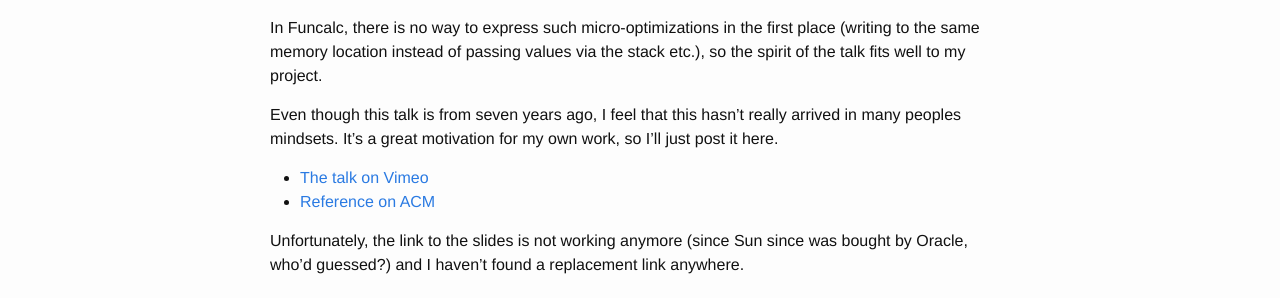
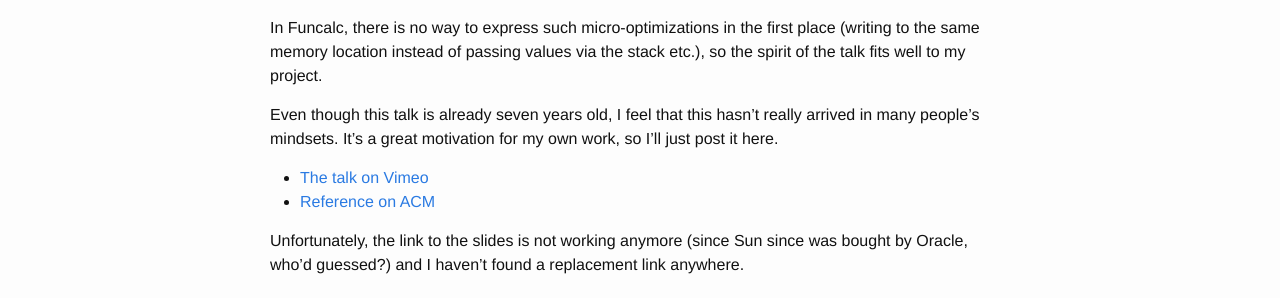
Before and after one commit to fbie/fbie.github.io, a Jekyll site: the page built from _posts/2016-04-07-data-structures-for-parallel-exec.md, in a window 1280 px wide. Shown: the part 363-661 px from the top of the page. Built offline with Jekyll 4.4.1, drawn with Linux system fonts in a browser that asks for light colours.

Commit message:
fix language

```diff
--- a/_posts/2016-04-07-data-structures-for-parallel-exec.md
+++ b/_posts/2016-04-07-data-structures-for-parallel-exec.md
@@ -7,7 +7,7 @@ Last week I came across a talk from ICFP 2009 by Guy Steele of Sun Microsystems.
 
 In Funcalc, there is no way to express such micro-optimizations in the first place (writing to the same memory location instead of passing values via the stack etc.), so the spirit of the talk fits well to my project.
 
-Even though this talk is from seven years ago, I feel that this hasn't really arrived in many peoples mindsets. It's a great motivation for my own work, so I'll just post it here.
+Even though this talk is already seven years old, I feel that this hasn't really arrived in many people's mindsets. It's a great motivation for my own work, so I'll just post it here.
 
 - [The talk on Vimeo](https://vimeo.com/6624203)
 - [Reference on ACM](http://dl.acm.org/citation.cfm?doid=1596550.1596551)
```
